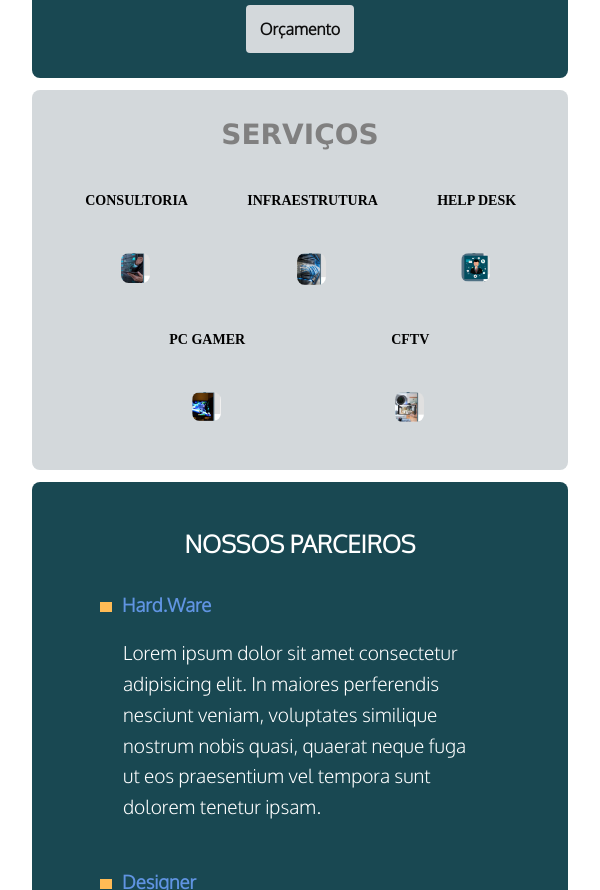
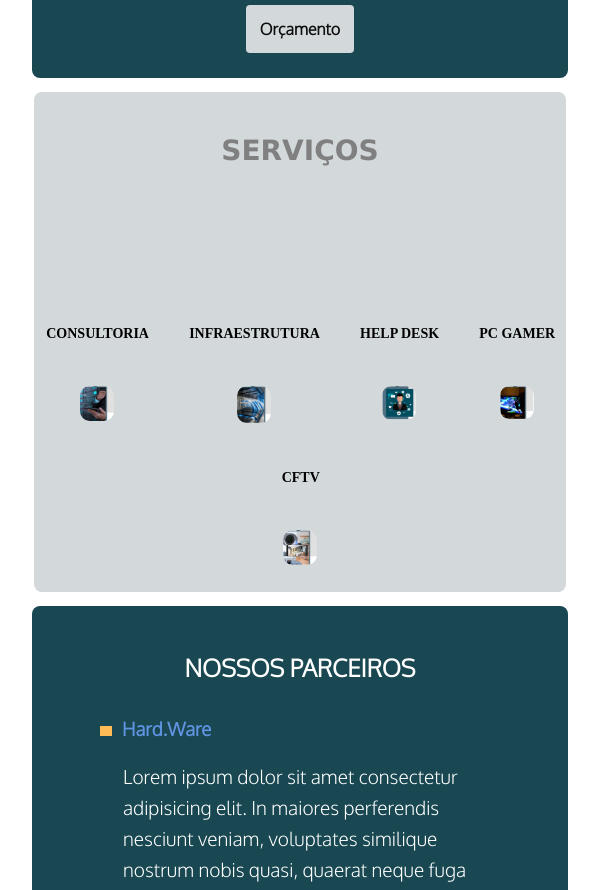
Before and after one commit to santosvini/inovacaotech, a plain HTML site: page index.html in a window 600 px wide. Shown: the part 2067-2957 px from the top of the page. Drawn offline with Linux system fonts and the light colour scheme.

Commit message:
:art: mudanças no min-width e novos ajustes no media

```diff
--- a/css/style.css
+++ b/css/style.css
@@ -388,7 +388,7 @@ button > img {
   align-items: center;
 }
 
-@media (min-width: 400px) and (max-width: 768px) {
+@media (min-width: 360px) and (max-width: 720px) {
   body {
     grid-template-columns: 1fr;
   }
@@ -415,23 +415,25 @@ button > img {
     border-radius: 8px;
 }
   .servicos {
-    display: grid;
+    display: flex;
     background-color: var(--cor1);
     text-align: center;
-    padding-bottom: 180px;
-    height: 380px;
+    margin: 14px;
+    padding-bottom: 18px;
+    height: 500px;
     border-radius: 8px;
   }
   .servicos h2 {
-    padding-bottom: 24px;
+    height: 24vh;
+    margin: 12px 18px;
   }
   ul.lista-servicos {
     flex-wrap: wrap;
-    margin: -8px;
+    margin: -30px;
     justify-content: space-evenly;
   }
   img.foto {
-    width: 45px;
+    width: 50px;
   }
   .contato h2{
     display: none;
```
